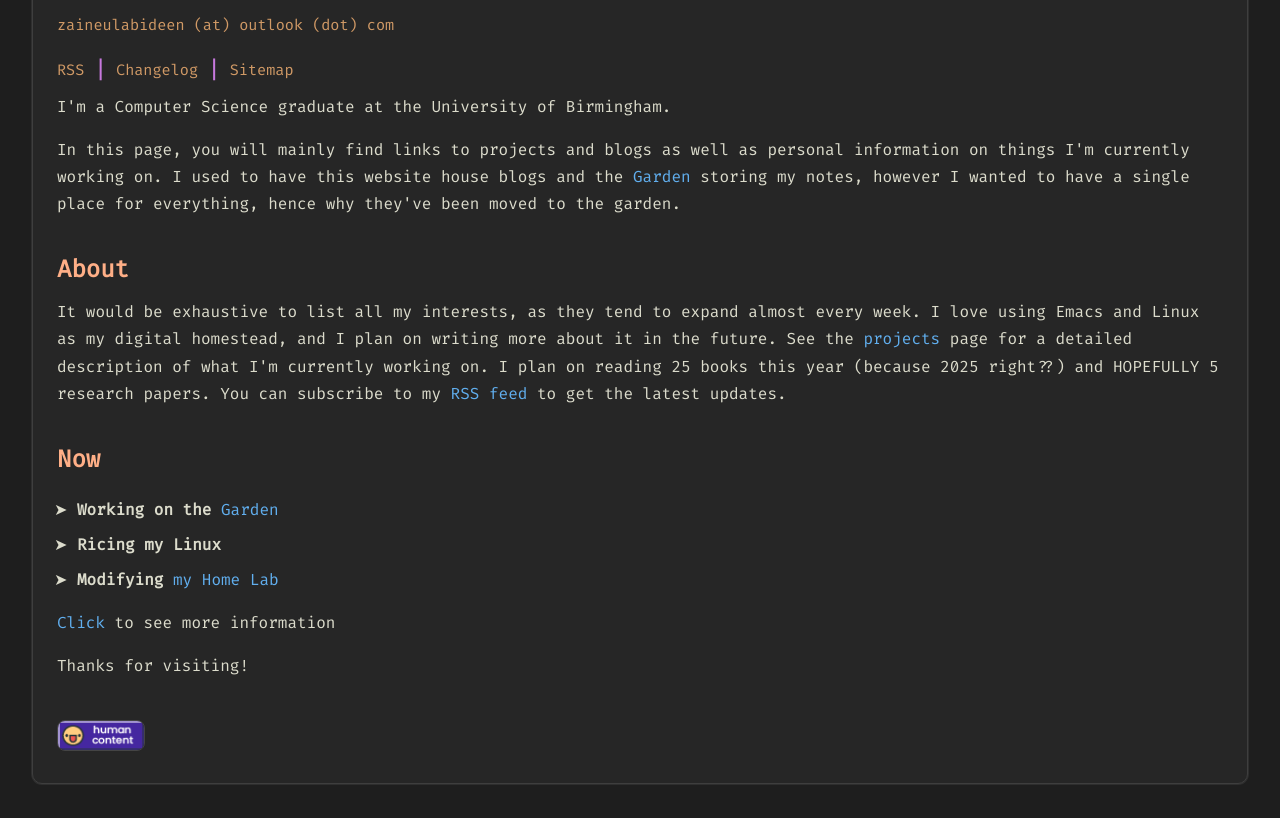
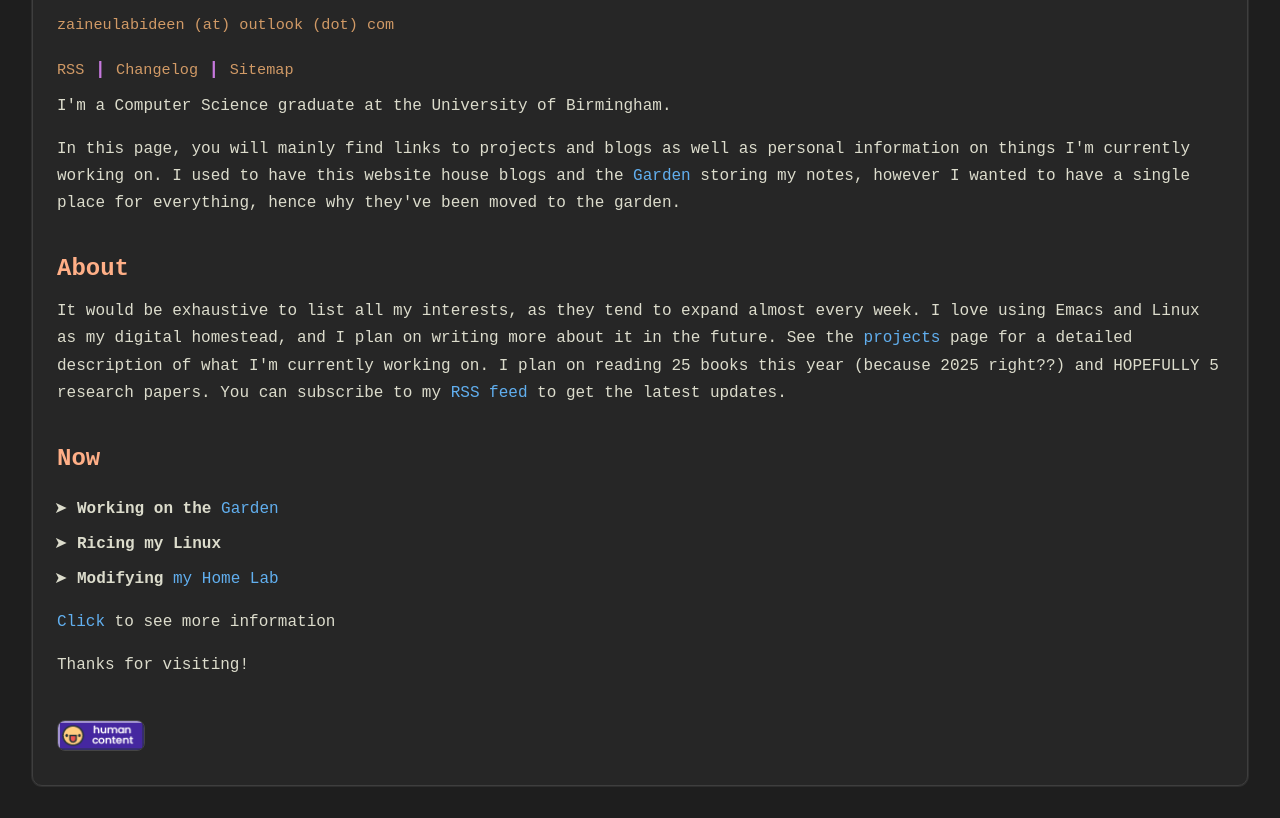
Before and after one commit to zainezq/new-web, a plain HTML site: page src/index.html in a window 1280 px wide. Shown: the part 129-947 px from the top of the page. Drawn offline with Linux system fonts and the light colour scheme.

Commit message:
testing css

```diff
--- a/src/index.html
+++ b/src/index.html
@@ -5,7 +5,6 @@
   <meta name="viewport" content="width=device-width, initial-scale=1.0" />
   <title>zainezq</title>
   <link rel="stylesheet" href="styles/main.css" />
-  <link href="https://fonts.googleapis.com/css2?family=Fira+Code&display=swap" rel="stylesheet" />
 </head>
 
 
```
